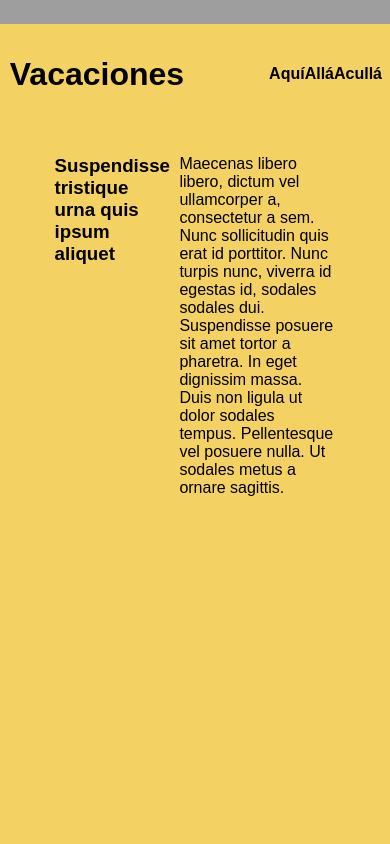
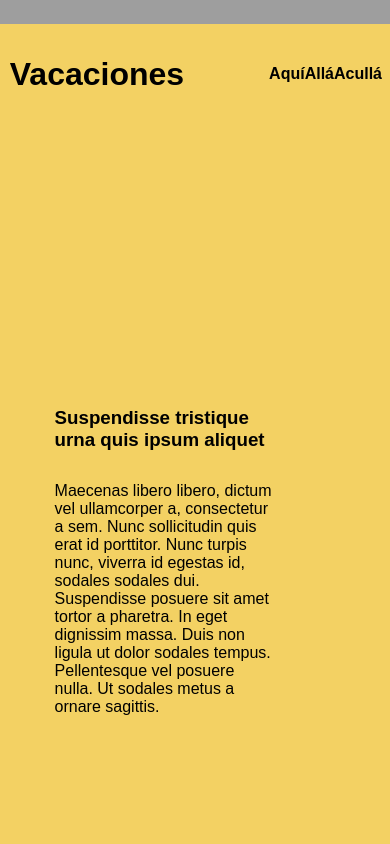
Before and after one commit to NuriaAS/parallax-landing-javascript-sticky, a plain HTML site: page index.html in a window 390 px wide. Shown: the part 820-1664 px from the top of the page. Drawn offline with Linux system fonts and the light colour scheme; grey boxes are pictures that could not be loaded.

Commit message:
Set movile

```diff
--- a/main.css
+++ b/main.css
@@ -160,3 +160,17 @@ footer {
 .footer-content {
     padding-left: 5%;
 }
+
+@media only screen and (max-width: 600px) {
+
+    .intro, .content {
+        flex-direction: column;
+        top: 0;
+    }
+    .subtitle {
+        width: 70%;
+    }
+    .content-text, .last-content {
+        margin-top: 0;
+    }
+  }
```
